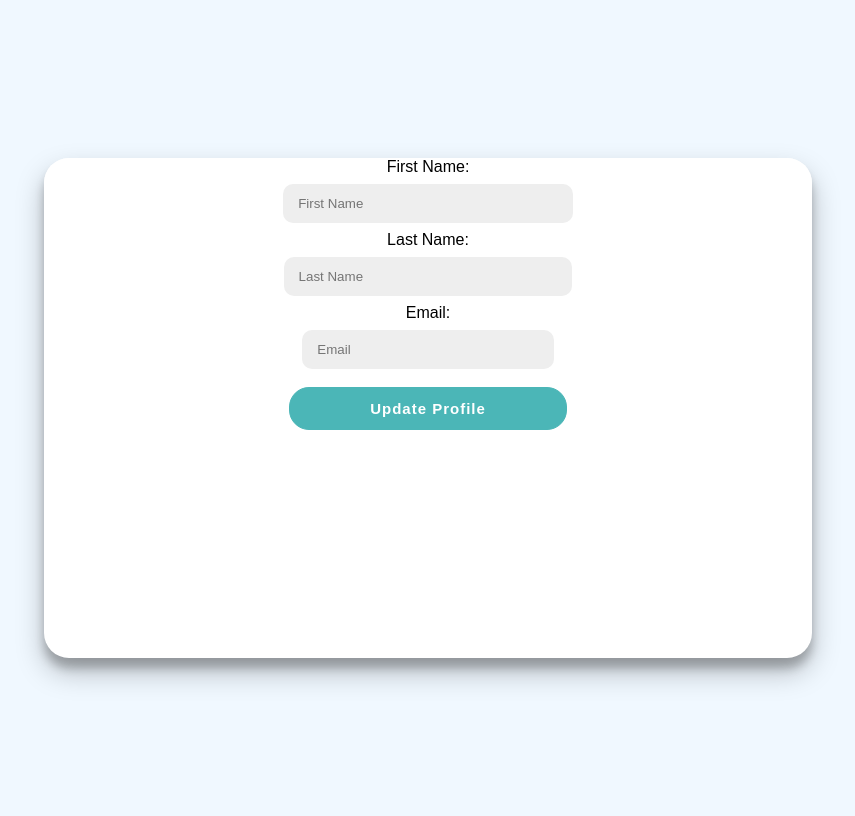
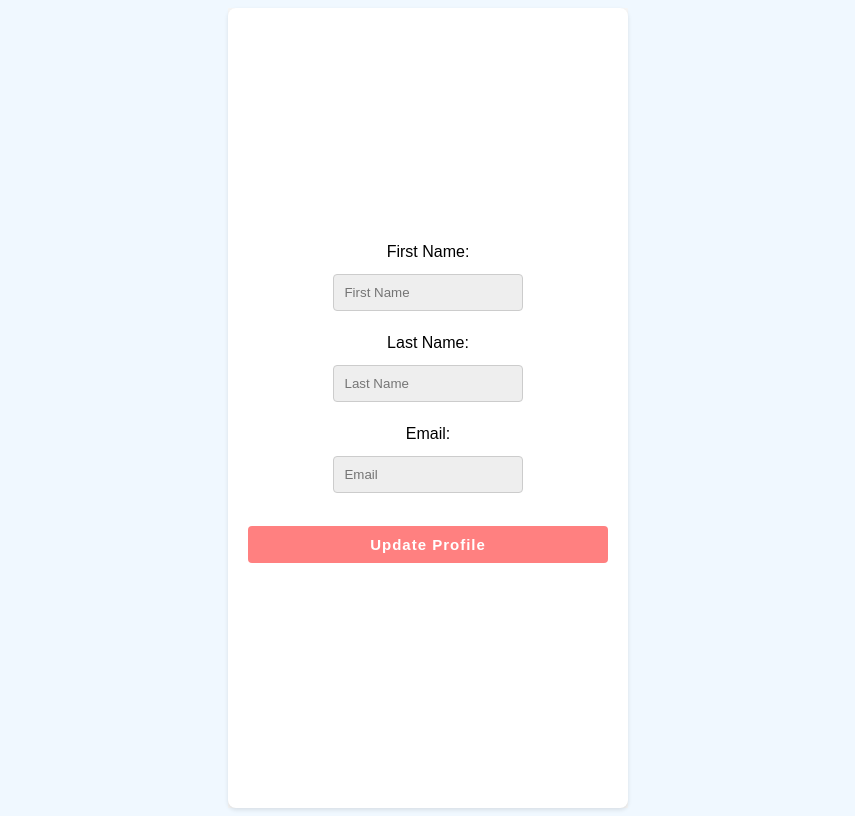
Before and after one commit to CSCC012023/final-project-s23-passion-pals, a React (Create React App) app in the folder client/: page /updateProfile in a window 1280 px wide. Shown: the whole page, without its empty margins (212-1067 px from the left). Built offline with nearby package versions, Linux system fonts and the light colour scheme; no server answers; a web font is replaced by a local one.

Commit message:
Fixed login/register page formatting issue

```diff
--- a/client/src/App.js
+++ b/client/src/App.js
@@ -12,8 +12,8 @@ import Post from "./components/home";
 import Login from "./components/login";
 import Signup from "./components/Signup/signup";
 import Dash from "./components/dashBoard";
-import Profile from "./components/Profile";
-import UpdateProfile from "./components/UpdateProfile";
+import Profile from "./components/Profile/Profile";
+import UpdateProfile from "./components/Profile/UpdateProfile";
 import EventCard from "./components/EventCard/eventCard";
 
 const App = () => {
--- a/client/src/components/Profile.css
+++ b/client/src/components/Profile/Profile.css
@@ -1,4 +1,4 @@
-/* .container {
+.profile-container {
   display: flex;
   justify-content: center;
   align-items: center;
@@ -69,4 +69,4 @@
 
 .edit-button:hover {
   background-color: #ff6666;
-} */
+}
--- a/client/src/components/Profile.js
+++ b/client/src/components/Profile/Profile.js
@@ -19,7 +19,7 @@ export default function Profile() {
   }, []);
 
   return (
-    <div className="container">
+    <div className="profile-container">
       <div className="profile">
         <div className="profile-picture">
           <img src="profile-picture.jpg" alt="Profile" />
--- a/client/src/components/UpdateProfile.css
+++ b/client/src/components/Profile/UpdateProfile.css
@@ -1,4 +1,4 @@
-/* .container {
+.update-container {
   display: flex;
   justify-content: center;
   align-items: center;
@@ -49,4 +49,4 @@ label {
 
 .update-button:hover {
   background-color: #ff6666;
-} */
+}
--- a/client/src/components/UpdateProfile.js
+++ b/client/src/components/Profile/UpdateProfile.js
@@ -111,7 +111,7 @@ function UpdateProfile() {
   };
 
   return (
-    <div className="container">
+    <div className="update-container">
       <form className="update-form" onSubmit={handleSubmit}>
         <div className="form-group">
           <label>First Name:</label>
```
